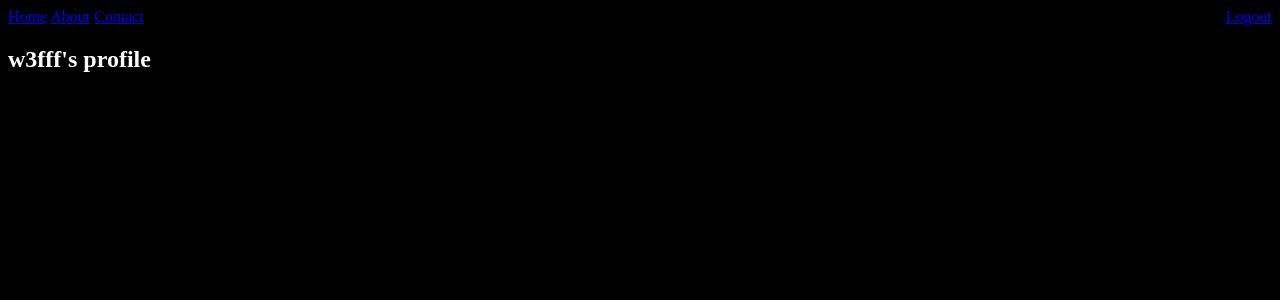
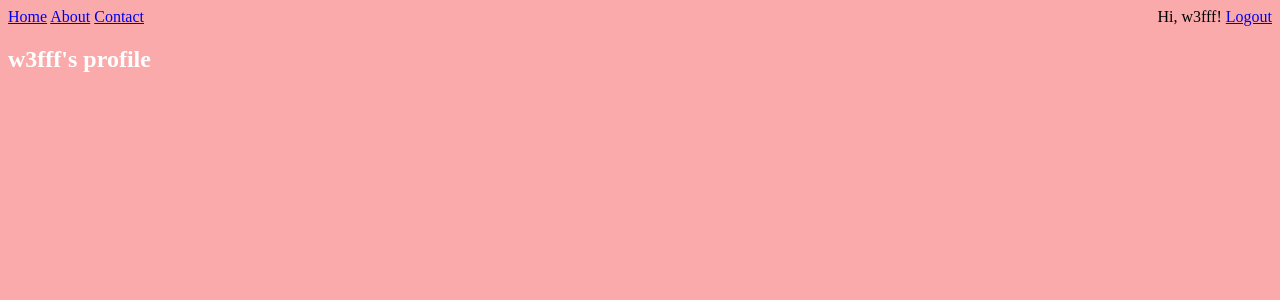
Before and after one commit to w3ffflv/school-web, a Django app: page /accounts/profile/ in a window 1280 px wide. Shown: the top 300 px of the page. Run offline with Django 4.2, Linux system fonts and the light colour scheme; a user stored in the database is signed in.

Commit message:
color change

```diff
--- a/static/base.css
+++ b/static/base.css
@@ -1,6 +1,6 @@
 body
 {
-    background-color: rgb(0, 0, 1);
+    background-color: #faaaaa;
 }
 
 h1,h2{
```
